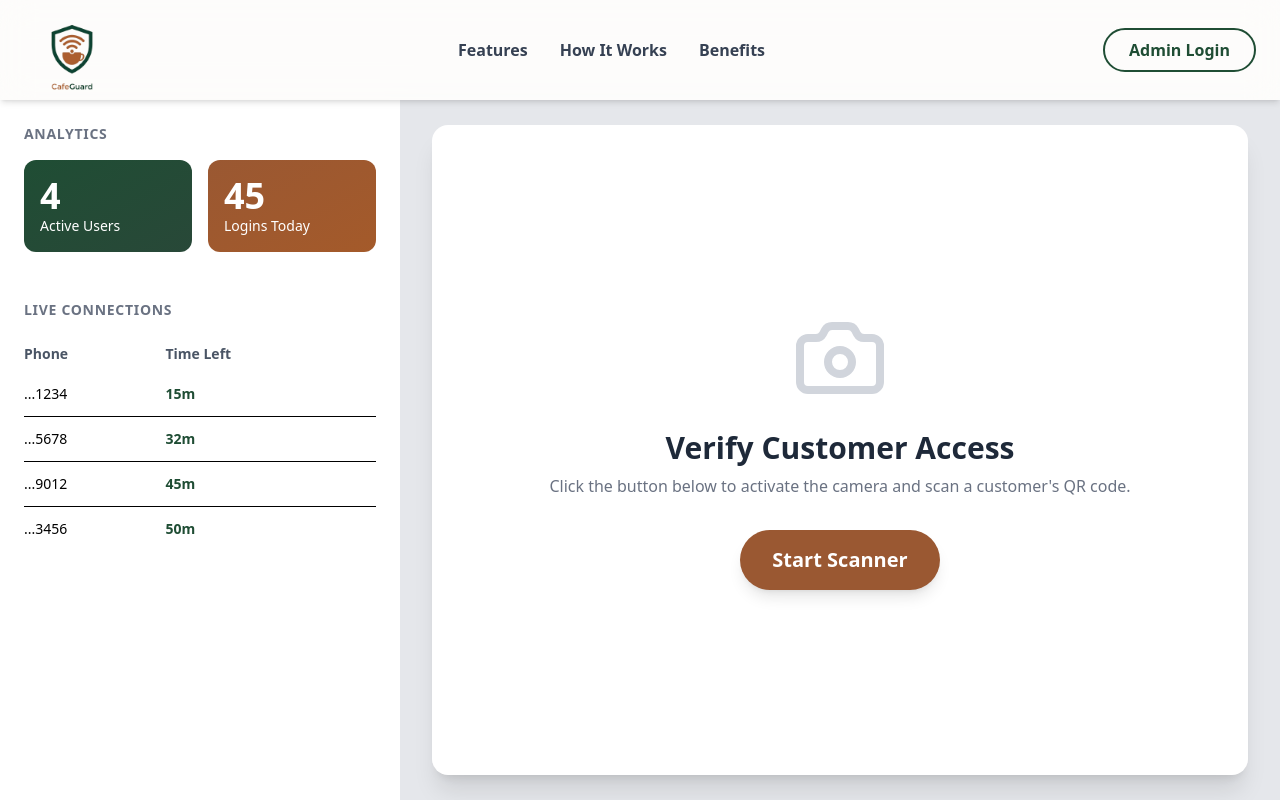
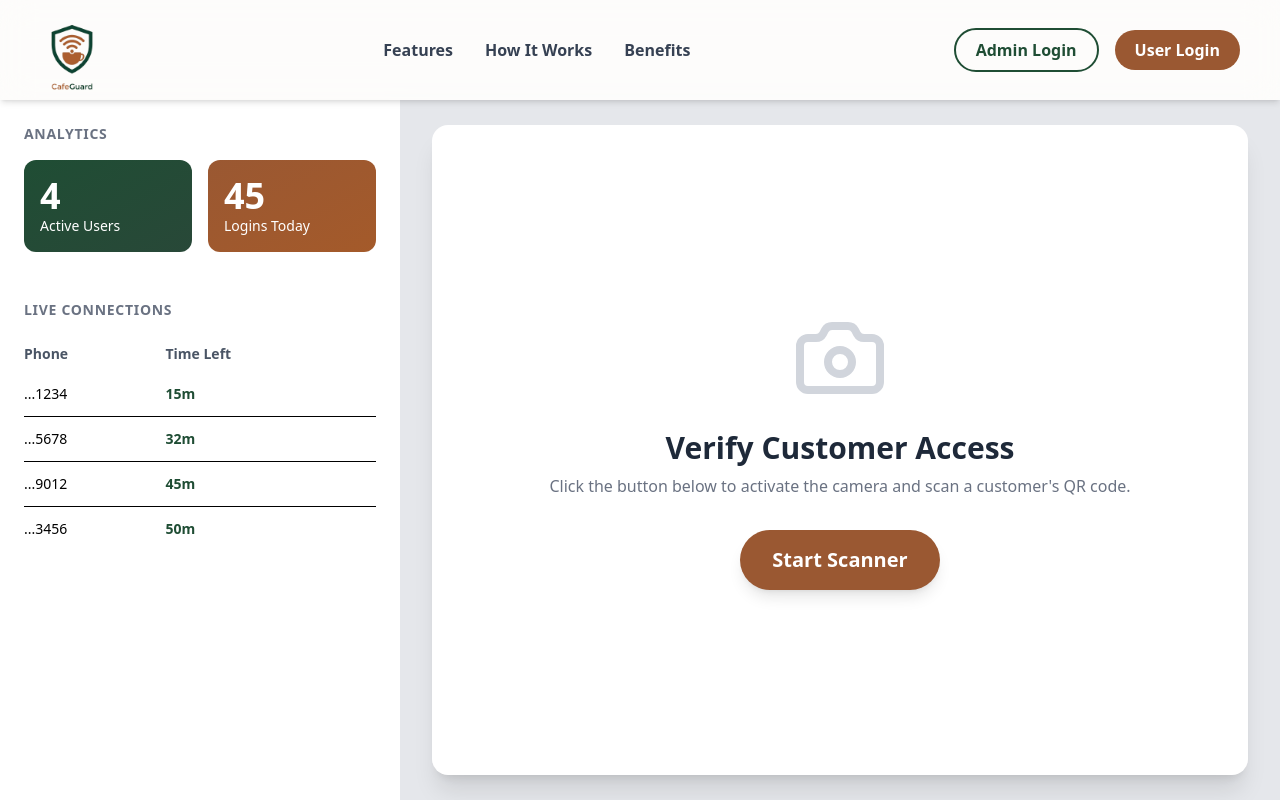
Before and after one commit to abaanshah/CafeGuard, a React (Vite) app: page /admin/dashboard in a window 1280 px wide. Shown: the top 800 px of the page. Built offline with nearby package versions, Linux system fonts and the light colour scheme.

Commit message:
navbar updated

```diff
--- a/src/components/Hero/Hero.jsx
+++ b/src/components/Hero/Hero.jsx
@@ -48,7 +48,7 @@ const Hero = () => {
   const handleToLogin = () => navigate("/login");
 
   return (
-    <section className="relative min-h-screen flex items-center justify-center text-center text-white overflow-hidden">
+    <section className="relative min-h-screen flex  justify-center text-center text-white overflow-hidden">
       {/* Background with subtle zoom animation */}
       <motion.div
         className="absolute inset-0 z-0"
@@ -65,7 +65,7 @@ const Hero = () => {
       </motion.div>
 
       {/* Main Content */}
-      <div className="relative z-10 container mt-[-120px] px-6 py-24">
+      <div className="relative z-10 container mt-[-50px] px-6 py-24">
         {/* Heading */}
         <motion.h1
           className="text-4xl md:text-6xl font-extrabold leading-tight tracking-tight text-shadow-lg"
@@ -97,20 +97,6 @@ const Hero = () => {
           growth.
         </motion.p>
 
-        {/* CTA Button */}
-        <motion.div
-          className="mt-8"
-          initial={{ scale: 0.8, opacity: 0 }}
-          animate={{ scale: 1, opacity: 1 }}
-          transition={{ delay: 0.9, duration: 0.8, type: "spring" }}
-        >
-          <button
-            onClick={handleToLogin}
-            className="px-10 py-4 text-lg font-semibold text-white bg-[#9A5832] rounded-full hover:bg-[#284838] transition-all duration-300 transform hover:scale-105 shadow-2xl focus:outline-none focus:ring-4 focus:ring-amber-300"
-          >
-            Get Secure Access Now
-          </button>
-        </motion.div>
 
         {/* Features */}
         <div className="mt-20 max-w-4xl mx-auto grid grid-cols-1 md:grid-cols-3 gap-8 md:gap-12">
@@ -123,7 +109,7 @@ const Hero = () => {
     transition={{
       delay: 1 + index * 0.2,
       duration: 0.5,
-      ease: "easeOut"
+      ease: "easeInOut"
     }}
     whileHover={{
       scale: 1.05,
--- a/src/components/Navbar/Navbar.jsx
+++ b/src/components/Navbar/Navbar.jsx
@@ -1,6 +1,6 @@
 import React, { useState, useEffect } from 'react';
 import { Link, useLocation } from 'react-router-dom';
-import logo from '/src/assets/cafeguardLogo.png'; // Make sure this path is correct for your project structure
+import logo from '../../assets/cafeguardLogo.png'; // Make sure this path is correct for your project structure
 
 // --- Icon Components ---
 const MenuIcon = ({ className }) => (
@@ -78,13 +78,10 @@ const Navbar = () => {
 
   return (
     <>
-      {/* The outer nav correctly has the full height */}
       <nav className={`w-full h-[100px] fixed top-0 z-50 transition-transform duration-300 ease-in-out ${isNavbarVisible ? 'translate-y-0' : '-translate-y-full'} bg-white/50 backdrop-blur-lg shadow-md`}>
-        <div className="container mx-auto px-6 h-full"> {/* <-- FIX: Added h-full here */}
-          {/* FIX: Changed h-20 to h-full to use the full navbar height for alignment */}
+        <div className="container mx-auto px-6 h-full">
           <div className="flex justify-between items-center h-full">
             <Link to="/" className="flex items-center space-x-2 shrink-0">
-              {/* FIX: Adjusted logo height to fit nicely within the navbar */}
               <img src={logo} alt="CafeGuard Logo" className="h-24 w-auto" />
             </Link>
 
@@ -97,33 +94,46 @@ const Navbar = () => {
               ))}
             </div>
 
-            {/* --- CTA & Mobile Menu Button --- */}
-            <div className="flex items-center">
-              <Link to="/adminlogin" className="hidden sm:block px-6 py-2 font-semibold text-[#1F4D34] border-2 border-[#1F4D34] rounded-full hover:bg-[#1F4D34] hover:text-white transition-all duration-300">
+            {/* --- CTA Buttons & Mobile Menu --- */}
+            <div className="flex items-center space-x-4">
+              {/* --- UPDATED: Button Group --- */}
+              <div className="hidden sm:flex items-center space-x-4">
+                <Link to="/adminlogin" className="px-5 py-2 font-semibold text-[#1F4D34] border-2 border-[#1F4D34] rounded-full hover:bg-[#1F4D34] hover:text-white transition-all duration-300">
                   Admin Login
                 </Link>
-              <div className="md:hidden ml-4">
+                <Link to="/login" className="px-5 py-2 font-semibold text-white bg-[#9A5832] rounded-full hover:bg-[#284838] transition-all duration-300 transform hover:scale-105">
+                  User Login
+                </Link>
+              </div>
+
+              {/* --- Mobile Menu Button --- */}
+              <div className="md:hidden">
                 <button onClick={() => setIsMenuOpen(!isMenuOpen)} className="text-[#1F4D34] focus:outline-none">
                   {isMenuOpen ? <CloseIcon className="h-7 w-7" /> : <MenuIcon className="h-7 w-7" />}
                 </button>
               </div>
             </div>
           </div>
+        </div>
 
-          {/* --- Mobile Menu --- */}
+        {/* --- Mobile Menu (UPDATED) --- */}
         {isMenuOpen && (
-            <div className="md:hidden absolute top-[120px] left-0 w-full bg-white/95 backdrop-blur-lg shadow-lg pb-4 flex flex-col items-center space-y-4">
+          <div className="md:hidden absolute top-[100px] left-0 w-full bg-white/95 backdrop-blur-lg shadow-lg pb-6 pt-4 flex flex-col items-center space-y-4">
             {navLinks.map((link) => (
               <a key={link.text} href={link.href} onClick={(e) => handleScrollTo(e, link.href.substring(1))} className="text-gray-700 font-semibold hover:text-[#9A5832] transition-colors py-2">
                 {link.text}
               </a>
             ))}
-              <Link to="/adminlogin" className="w-4/5 text-center mt-2 px-6 py-2 font-semibold text-white bg-[#9A5832] rounded-full hover:bg-[#1F4D34] transition-all duration-300">
+            <div className="border-t w-4/5 my-2"></div>
+            {/* --- Mobile Buttons --- */}
+            <Link to="/login" className="w-4/5 text-center px-6 py-2.5 font-semibold text-white bg-[#9A5832] rounded-full hover:bg-[#1F4D34] transition-all duration-300">
+              User Login
+            </Link>
+            <Link to="/adminlogin" className="w-4/5 text-center px-6 py-2.5 font-semibold text-[#1F4D34] border-2 border-[#1F4D34] rounded-full hover:bg-[#1F4D34] hover:text-white transition-all duration-300">
               Admin Login
             </Link>
           </div>
         )}
-        </div>
       </nav>
 
       {/* --- Back to Top Button --- */}
```
Lines whose indentation alone changed are shown as unchanged.
